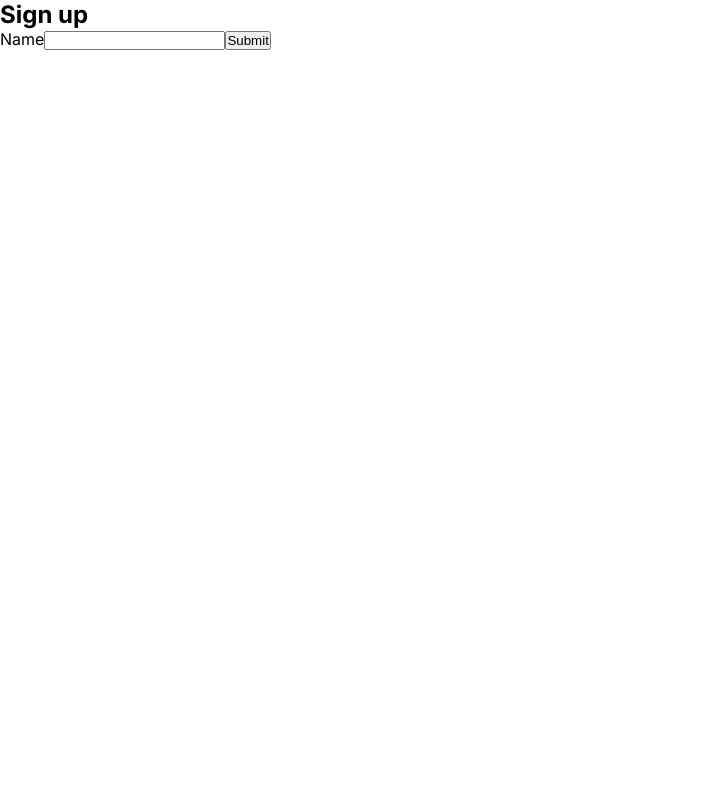
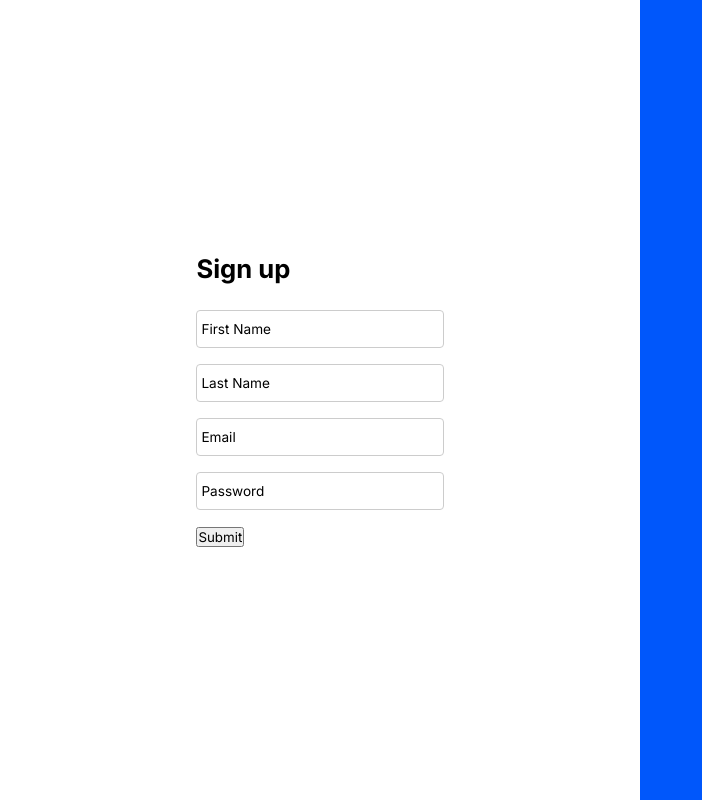
Before and after one commit to g-rajesh/Email-App, a React (Create React App) app in the folder client/: page /sign-up in a window 1280 px wide. Shown: the whole page, without its empty margins (0-702 px from the left). Built offline with nearby package versions, Linux system fonts and the light colour scheme; the HTML template or start-up script is replaced by a standard one.

Commit message:
working on signup page

```diff
--- a/client/src/App.js
+++ b/client/src/App.js
@@ -1,4 +1,6 @@
 import { Route, Switch, BrowserRouter as Router } from "react-router-dom";
+
+import "./index.css";
 import Home from "./components/Home";
 import Signin from "./components/Signin";
 import Signup from "./components/Signup";
--- a/client/src/Util/CSS/Button.css
+++ /dev/null
@@ -1,4 +0,0 @@
-.btn {
-  display: inline-block;
-}
-/*# sourceMappingURL=Button.css.map */
--- a/client/src/Util/CSS/Button.scss
+++ /dev/null
@@ -1,3 +0,0 @@
-.btn {
-  display: inline-block;
-}
--- a/client/src/Util/InputField.js
+++ b/client/src/Util/InputField.js
@@ -1,12 +1,12 @@
-import React, { Fragment } from "react";
+import React from "react";
 
 const InputField = (props) => {
   console.log(props);
   return (
-    <Fragment>
+    <div className="field-group">
       <label htmlFor={props.id}>{props.label}</label>
       <input className={`input ${props.className}`} {...props.properties} />
-    </Fragment>
+    </div>
   );
 };
 
--- /dev/null
+++ b/client/src/components/Signup/Signup.css
@@ -0,0 +1,42 @@
+.signup {
+    width: 100%;
+    height: 100vh;
+    display: grid;
+    grid-template-columns: 1fr 1fr;
+}
+
+.signup .left {
+    display:flex;
+    justify-content: center;
+    align-items: center;
+}
+
+.signup .left .title {
+    font-size:1.6rem;
+    margin-bottom: 0.6rem;
+}
+
+.left .field-group{
+    margin: 1rem 0;
+    position: relative;
+}
+
+.left .field-group label{
+    position:absolute;
+    top: 50%;
+    left: 5px;
+    transform: translateY(-50%);
+    font-size: 0.85rem;
+}
+
+.left .field-group input {
+    padding: 0.5rem 0.35rem;
+    border: 1px solid #ccc;
+    border-radius: 4px;
+    font-size: 1rem;
+    outline: none;
+}
+
+.signup .right {
+    background-color: #0057FB;
+}
--- a/client/src/components/Signup/index.js
+++ b/client/src/components/Signup/index.js
@@ -1,6 +1,6 @@
 import react, { useState } from "react";
 
-import { MdEmail } from "react-icons/md";
+import "./Signup.css";
 import Button from "../../Util/Button";
 import InputField from "../../Util/InputField";
 
@@ -8,13 +8,19 @@ const Signup = () => {
   return (
     <div className="signup">
       <div className="left">
-        <h2 className="title">Sign up</h2>
-        <form className="form">
-          <InputField label="Name" properties={{ id: "name", type: "text" }} />
-          <Button>Submit</Button>
-        </form>
+        <div className="container">
+            <h2 className="title">Sign up</h2>
+            <form className="form">
+            <InputField label="First Name" properties={{ id: "firstName", type: "text" }} />
+            <InputField label="Last Name" properties={{ id: "lastName", type: "text" }} />
+            <InputField label="Email" properties={{ id: "email", type: "email" }} />
+            <InputField label="Password" properties={{ id: "password", type: "password" }} />
+            <Button>Submit</Button>
+            </form>
+        </div>
       </div>
-      <div className="right"></div>
+      <div className="right">
+      </div>
     </div>
   );
 };
--- a/client/src/index.css
+++ b/client/src/index.css
@@ -5,6 +5,7 @@
   padding: 0;
   overflow: hidden;
   box-sizing: border-box;
+  font-family: 'Inter', sans-serif;
 }
 
 :root {
```
Also changed, not shown: 2 other files (tests, documents, lock files or other folders).
